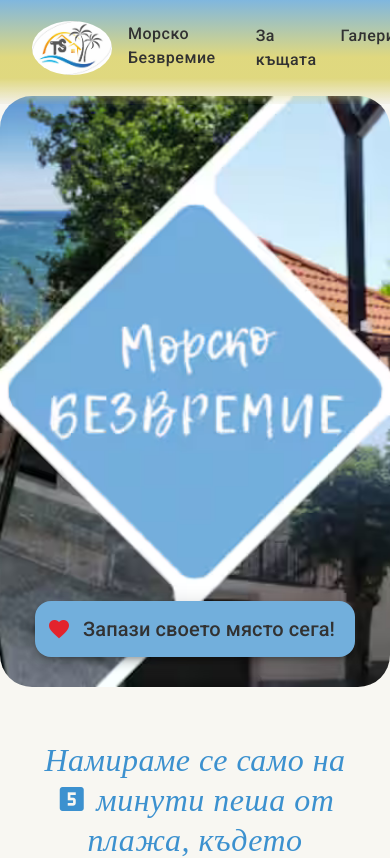
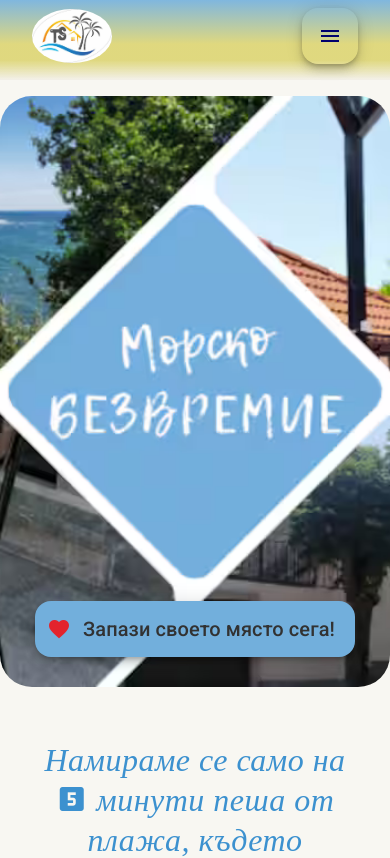
Before and after one commit to LLYS-Phys/timeless-sea-website, an Angular app: page / in a window 390 px wide. Shown: the top 858 px of the page. Built offline with nearby package versions, Linux system fonts and the light colour scheme.

Commit message:
implement mobile menu

```diff
--- a/src/app/header/header.component.html
+++ b/src/app/header/header.component.html
@@ -3,7 +3,7 @@
         <img src="timeless-sea.png"/>
         <span>Морско Безвремие</span>
     </a>
-    <ul>
+    <ul class="desktop-menu">
         <li>
             <a [routerLink]="['about']">
                 <span>За къщата</span>
@@ -20,4 +20,18 @@
             </a>
         </li>
     </ul>
+    <button class="mobile-menu" mat-fab aria-label="Mobile menu toggle" (click)="toggleMobileMenu($event)">
+        <mat-icon>menu</mat-icon>
+    </button>
 </nav>
+<div class="mobile-menu-list" [ngClass]="mobile_menu_opened ? 'active' : ''">
+    <a [routerLink]="['about']" (click)="toggleMobileMenu($event)">
+        <span>За къщата</span>
+    </a>
+    <a [routerLink]="['gallery']" (click)="toggleMobileMenu($event)">
+        <span>Галерия</span>
+    </a>
+    <a [routerLink]="['contacts']" (click)="toggleMobileMenu($event)">
+        <span>Контакти</span>
+    </a>
+</div>
--- a/src/app/header/header.component.scss
+++ b/src/app/header/header.component.scss
@@ -4,6 +4,7 @@
     left: 0;
     width: 100%;
     z-index: 1000;
+    height: 5rem;
     background-image: linear-gradient(rgba(var(--blue),0.9),rgba(var(--yellow),0.9) 55%, rgba(var(--yellow),0.9) 75%, rgba(194,178,128,0.1) 99%);
     * {
         z-index: inherit;
@@ -35,10 +36,55 @@
                 --underline-width: 100%;
             }
         }
-        ul{
+        .desktop-menu{
             display: flex;
             gap: 1.5rem;
             list-style-type: none;
         }
+        .mobile-menu{
+            background-color: transparent;
+            border: none;
+            display: none;
+        }
+    }
+    .mobile-menu-list{
+        display: none;
+    }
+    @media screen and (max-width: 1000px) {
+        nav {
+            .homeLink span {
+                display: none;
+            }
+            .desktop-menu{
+                display: none;
+            }
+            .mobile-menu{
+                display: flex;
+            }
+        }
+        .mobile-menu-list{
+            display: flex;
+            flex-direction: column;
+            background-image: linear-gradient(rgba(var(--yellow), 0.65), rgba(var(--yellow), 1) 80%, rgba(194, 178, 128, 0.1) 99%);
+            padding: 1rem 2rem 2rem 2rem;
+            margin-top: -30vh;
+            transition: margin-top 0.5s;
+            &.active { margin-top: -1rem; }
+            a{
+                text-decoration: none;
+                color: rgb(var(--text));
+                font-weight: 500;
+                margin: 0.5rem 0;
+                font-size: 1.25rem;
+                span {
+                    padding-bottom: 0.25rem;
+                    background: linear-gradient(currentColor 0 0) bottom left / var(--underline-width, 0%) 0.1rem no-repeat;
+                    transition: background-size 0.5s;
+                }
+                &:hover span{
+                    --underline-width: 100%;
+                }
+            }
+        }
     }
 }
--- a/src/app/header/header.component.ts
+++ b/src/app/header/header.component.ts
@@ -1,13 +1,27 @@
-import { Component } from '@angular/core';
+import { Component, OnInit } from '@angular/core';
 import { RouterLink } from '@angular/router';
+import { MatIconModule } from '@angular/material/icon';
+import { MatButtonModule } from '@angular/material/button';
+import { CommonModule } from '@angular/common';
 
 @Component({
   selector: 'header[customHeader]',
   standalone: true,
-  imports: [RouterLink],
+  imports: [RouterLink, MatIconModule, MatButtonModule, CommonModule],
   templateUrl: './header.component.html',
   styleUrl: './header.component.scss'
 })
-export class HeaderComponent {
+export class HeaderComponent implements OnInit {
+  mobile_menu_opened: boolean = false
 
+  toggleMobileMenu(event: Event) {
+    event.stopPropagation()
+    this.mobile_menu_opened = !this.mobile_menu_opened
+  }
+
+  ngOnInit() {
+    window.addEventListener("click", () => {
+      if (this.mobile_menu_opened) this.mobile_menu_opened = false
+    })
+  }
 }
```
